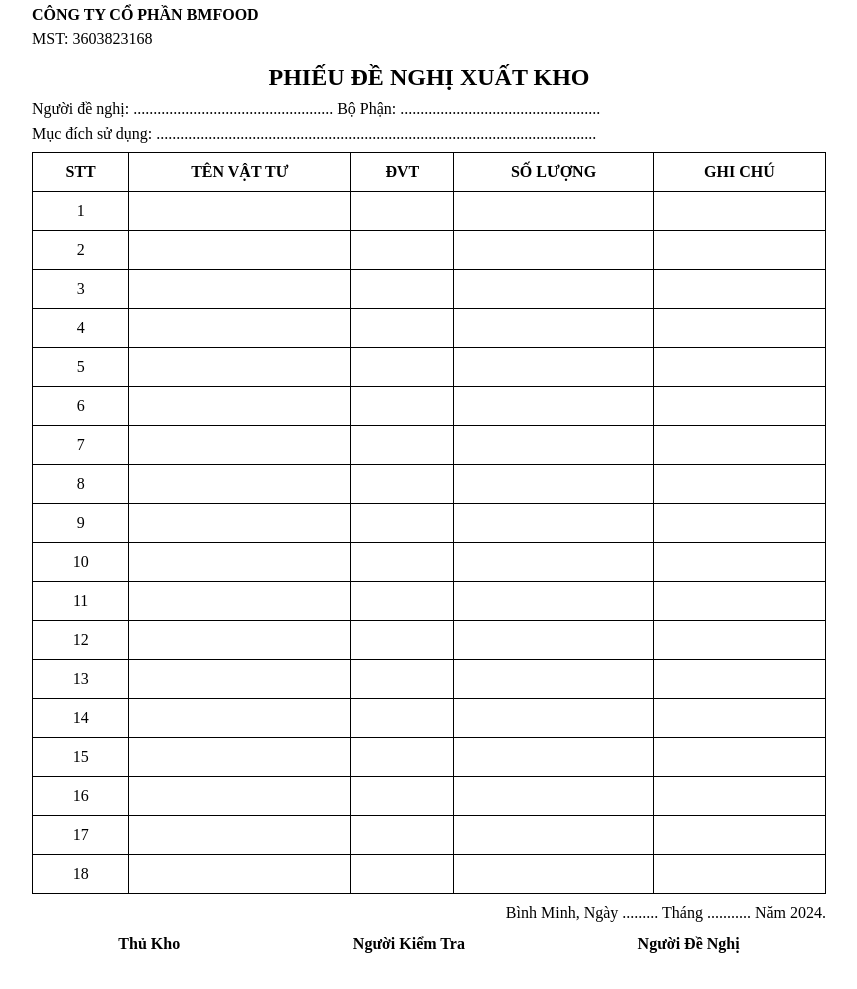
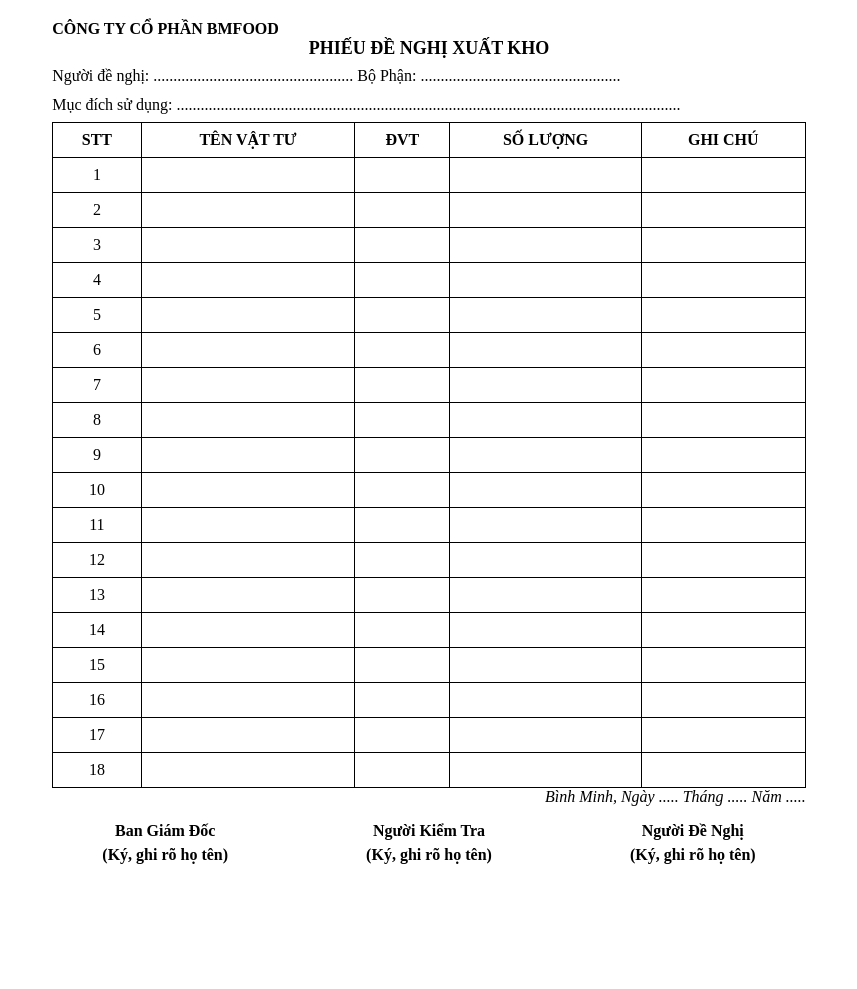
Before and after one commit to A1abaTrap/form, a plain HTML site: page mau-giay-xuat-kho-a4.html in a window 1280 px wide. Shown: the whole page, without its empty margins (211-1068 px from the left). After the commit the page ends 880 px from the top, so only its background shows below. Drawn offline with Linux system fonts and the light colour scheme.

Commit message:
Update mau-giay-xuat-kho-a4.html

```diff
--- a/mau-giay-xuat-kho-a4.html
+++ b/mau-giay-xuat-kho-a4.html
@@ -6,57 +6,82 @@
     <title>Phiếu Đề Nghị Xuất Kho</title>
     <style>
         body {
+            font-family: "Times New Roman", serif;
             margin: 0;
-            padding: 20px;
+            padding: 0;
         }
         .container {
             width: 100%;
-            max-width: 794px; /* Chiều rộng tối đa cho A4: 794px */
             margin: 0 auto;
-/*             border: 1px solid #000; */
-/*             padding: 20px; */
+            padding: 20px;
             box-sizing: border-box;
-            display: flex;
-            flex-direction: column;
-            justify-content: space-between;
+            /* Kích thước A5 nằm ngang */
+            max-width: 210mm;
+            max-height: 148mm;
         }
         .header {
-            margin-top: -30px;
+            display: flex;
+            justify-content: space-between;
+            align-items: center;
+/*             margin-bottom: 20px; */
+        }
+        .header-left, .header-right {
+            width: 45%;
+        }
+        .header-center {
+            width: 10%;
+        }
+        .header-left p, .header-right p {
+            margin: 0;
         }
         .header-left {
-/*             margin-top: -10px; */
+            text-align: left;
         }
-        h1 {
+        .header-right {
+            text-align: right;
+        }
+        h2 {
+            font-size: 18px;
             text-align: center;
-            font-size: 24px;
-            margin-bottom: -10px;
+            margin: 0;
         }
         .info {
-            margin-bottom: 10px;
             line-height: 1.5;
+            font-size: 16px;
         }
-
-        .table-container {
+        .info p {
+            margin: 5px 0;
+        }
+        .signatures {
+            display: flex;
+            justify-content: space-between;
+/*             margin-top: 30px; */
+            font-weight: bold;
+            font-size: 16px;
+        }
+        .signatures div {
+            text-align: center;
+            width: 30%;
+        }
+        .date {
+            text-align: right;
+            margin: 0;
+            font-style: italic;
+        }
+        .signatures-note {
             margin-top: -10px;
         }
         table {
             width: 100%;
             border-collapse: collapse;
+/*             margin-top: 20px; */
+            font-size: 16px;
         }
         table, th, td {
-            border: 1px solid #000;
+            border: 1px solid black;
         }
         th, td {
-            text-align: center;
-            padding: 10px;
-        }
-        .signatures {
-            font-weight: bold;
-            margin-top: -19px;
-            display: flex;
-            justify-content: space-around;
-        }
-        .signatures div {
+            padding: 8px;
             text-align: center;
         }
     </style>
@@ -66,15 +91,18 @@
         <div class="header">
             <div class="header-left">
                 <p><strong>CÔNG TY CỔ PHẦN BMFOOD</strong></p>
-                <p style="margin-top: -10px";>MST: 3603823168</p>
             </div>
-        <h1>PHIẾU ĐỀ NGHỊ XUẤT KHO</h1>
-        <div class="info">
-            <p style="margin-bottom: -15px";><label>Người đề nghị:</label> .................................................. <label>Bộ Phận:</label> ..................................................</p>
-            <p><label>Mục đích sử dụng:</label> ..............................................................................................................</p>
+            <div class="header-right">
+            </div>
         </div>
 
-        <div class="table-container">
+        <h2>PHIẾU ĐỀ NGHỊ XUẤT KHO</h2>
+
+        <div class="info">
+            <p>Người đề nghị: .................................................. Bộ Phận: ..................................................</p>
+            <p>Mục đích sử dụng: ..............................................................................................................................</p>
+        </div>
+
         <table>
             <thead>
                 <tr>
@@ -86,7 +114,6 @@
                 </tr>
             </thead>
             <tbody>
-                    <!-- Dòng trống để người dùng điền -->
                 <tr><td>1</td><td></td><td></td><td></td><td></td></tr>
                 <tr><td>2</td><td></td><td></td><td></td><td></td></tr>
                 <tr><td>3</td><td></td><td></td><td></td><td></td></tr>
@@ -107,23 +134,23 @@
                 <tr><td>18</td><td></td><td></td><td></td><td></td></tr>
             </tbody>
         </table>
-        </div>
-        <p style="text-align: right; margin-top: 10px;">
-            Bình Minh, Ngày ......... Tháng ........... Năm 2024.
-        </p>
+
+        <p class="date">Bình Minh, Ngày ..... Tháng ..... Năm .....</p>
+
         <div class="signatures">
             <div>
-                <p>Thủ Kho</p>
+                <p>Ban Giám Đốc</p>
+                <p class="signatures-note">(Ký, ghi rõ họ tên)</p>
             </div>
             <div>
                 <p>Người Kiểm Tra</p>
+                <p class="signatures-note">(Ký, ghi rõ họ tên)</p>
             </div>
             <div>
                 <p>Người Đề Nghị</p>
+                <p class="signatures-note">(Ký, ghi rõ họ tên)</p>
             </div>
         </div>
-
-
     </div>
 </body>
 </html>
```
Lines whose indentation alone changed are shown as unchanged.
